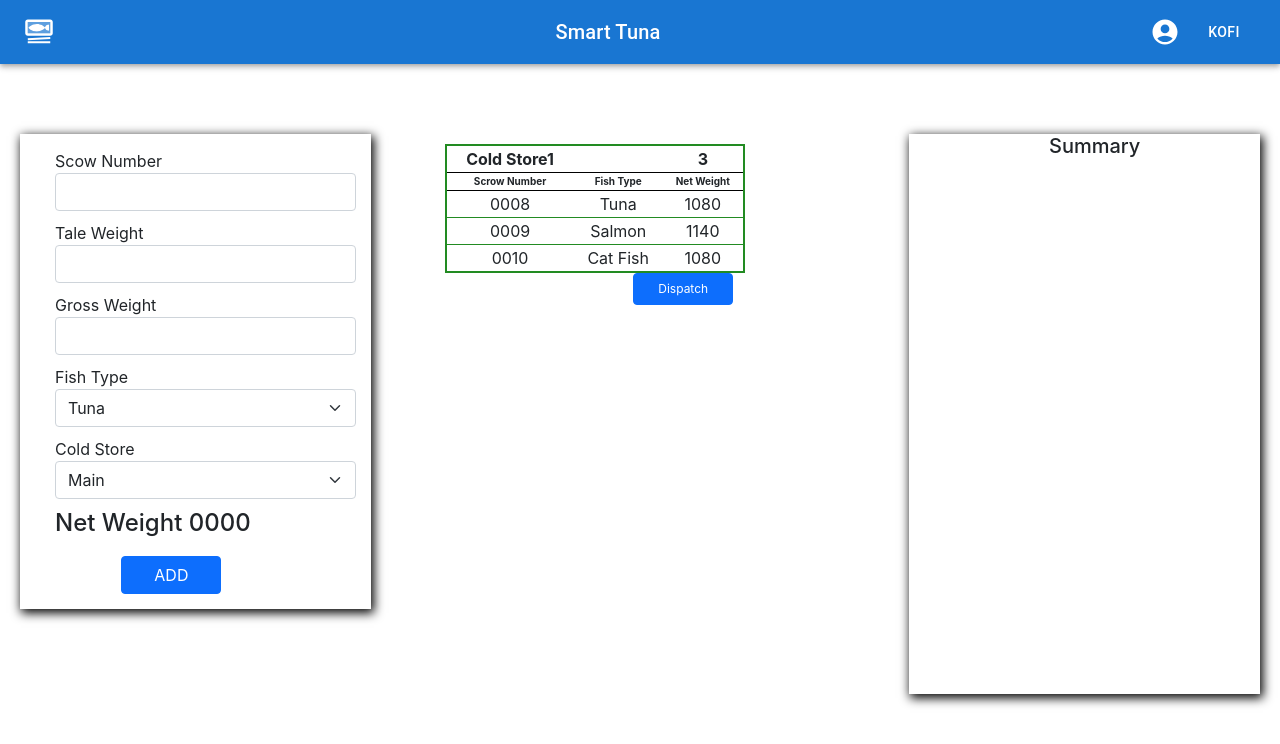
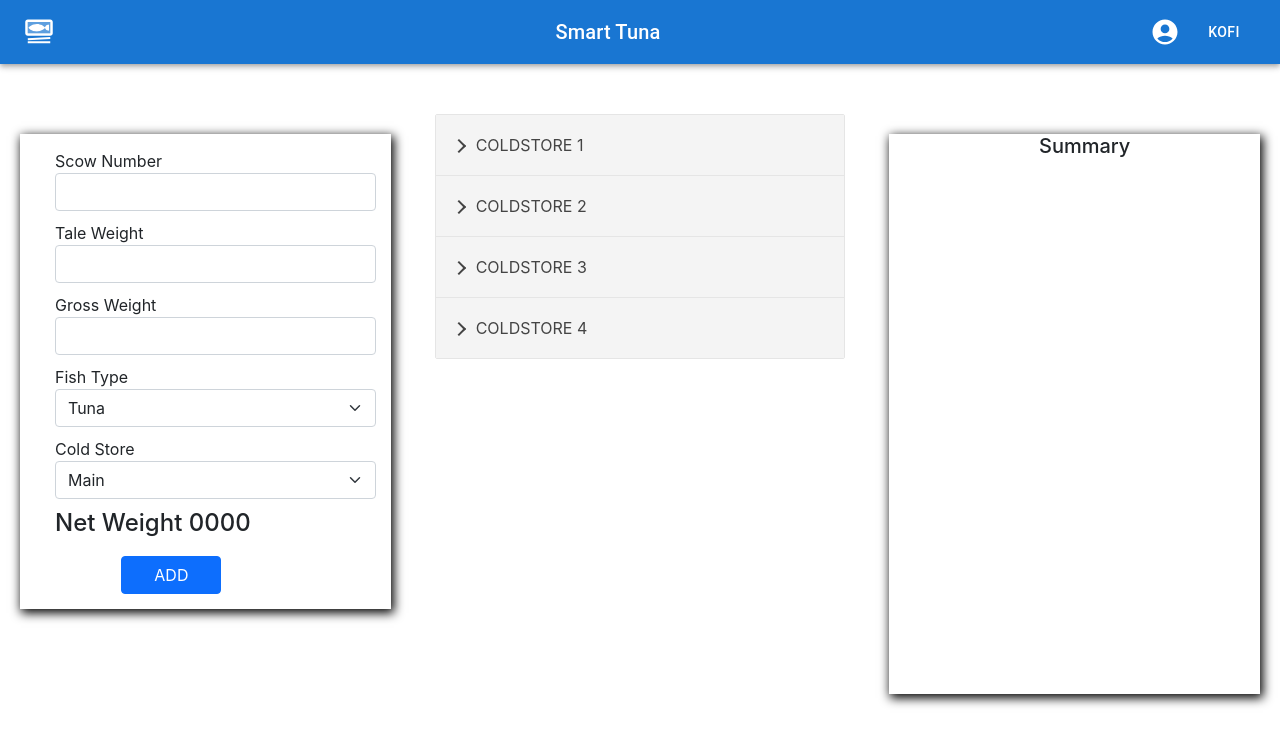
Before and after one commit to Florentpop/Dynamic-Accordion, a React (Create React App) app in the folder coldstoreapp/: page / in a window 1280 px wide. Shown: the top 744 px of the page. Built offline with nearby package versions, Linux system fonts and the light colour scheme.

Commit message:
shipSide updated

```diff
--- a/coldstoreapp/package.json
+++ b/coldstoreapp/package.json
@@ -12,7 +12,9 @@
     "@testing-library/user-event": "^13.2.1",
     "bootstrap": "^5.1.3",
     "react": "^18.2.0",
+    "react-accessible-accordion": "^5.0.0",
     "react-bootstrap": "^2.4.0",
+    "react-collapsed": "^3.3.2",
     "react-dom": "^18.2.0",
     "react-icons": "^4.4.0",
     "react-scripts": "5.0.1",
--- a/coldstoreapp/src/components/ShipSide.js
+++ b/coldstoreapp/src/components/ShipSide.js
@@ -1,9 +1,15 @@
 import React, { Component } from "react";
-import { Row, Col } from "react-bootstrap";
+import { Row, Col, Button } from "react-bootstrap";
 import "../css/ShipSide.css";
 import Form from "react-bootstrap/Form";
-
-
+import {
+  Accordion,
+  AccordionItem,
+  AccordionItemHeading,
+  AccordionItemButton,
+  AccordionItemPanel,
+} from 'react-accessible-accordion';
+import 'react-accessible-accordion/dist/fancy-example.css';
 
 class ShipSide extends Component {
   constructor(props) {
@@ -26,13 +32,23 @@ class ShipSide extends Component {
     const data = [
       { scrow: "0008", type: "Tuna", net: 1080 },
       { scrow: "0009", type: "Salmon", net: 1140 },
-      { scrow: "0010", type: "Cat Fish", net: 1080},
-    ]
+      { scrow: "0010", type: "Cat Fish", net: 1080 },
+    ];
+
+
     return (
       <div className="ship-side">
         <Row style={{ paddingTop: "50px" }}>
           <Col>
-            <form style={{boxShadow: "2px 3px 10px 1px #000", marginLeft: "20px", margin: "20px", padding: "15px ", paddingRight: "-18px"}}>
+            <form
+              style={{
+                boxShadow: "2px 3px 10px 1px #000",
+                marginLeft: "20px",
+                margin: "20px",
+                padding: "15px ",
+                paddingRight: "-18px",
+              }}
+            >
               <div className="form-group">
                 <label for="snumber">Scow Number</label>
                 <input
@@ -50,8 +66,11 @@ class ShipSide extends Component {
                 <label for="grossweight">Gross Weight</label>
                 <input type="number" class="form-control" id="grossweight" />
               </div>
-              <div className="form-group" >
-              <Form.Label className="quotesFormLabelText" style={{marginBottom: "0"}}>
+              <div className="form-group">
+                <Form.Label
+                  className="quotesFormLabelText"
+                  style={{ marginBottom: "0" }}
+                >
                   Fish Type
                 </Form.Label>
                 <Form.Select
@@ -63,10 +82,12 @@ class ShipSide extends Component {
                   <option value="Software">Herrings</option>
                   <option value="Other">Other</option>
                 </Form.Select>
-
               </div>
               <div className="form-group">
-              <Form.Label className="quotesFormLabelText" style={{marginBottom: "0"}}>
+                <Form.Label
+                  className="quotesFormLabelText"
+                  style={{ marginBottom: "0" }}
+                >
                   Cold Store
                 </Form.Label>
                 <Form.Select
@@ -80,26 +101,28 @@ class ShipSide extends Component {
                 </Form.Select>
               </div>
               <div className="form-group">
-                 <h4>Net Weight    0000</h4>
+                <h4>Net Weight 0000</h4>
               </div>
               <button type="submit" class="btn btn-primary" id="form-group">
                 ADD
               </button>
             </form>
           </Col>
-          <Col className="table">
-          <div>
+          <Col className="collapsible">
+          <Accordion>
+          <AccordionItem>
+              <AccordionItemHeading>
+                  <AccordionItemButton>
+                     COLDSTORE 1
+                  </AccordionItemButton>
+              </AccordionItemHeading>
+              <AccordionItemPanel>
+
               <table>
         <tr>
-           <th>Cold Store1</th>
-           <th></th>
-           <th>3</th>
-
-           </tr>
-            <tr>
-              <th style={{fontSize: 10}}>Scrow Number</th>
-              <th style={{fontSize: 10}}>Fish Type</th>
-              <th style={{fontSize: 10}}>Net Weight</th>
+          <th>Scrow No:</th>
+          <th>Fish Type</th>
+          <th>Net Weight</th>
         </tr>
         {data.map((val, key) => {
           return (
@@ -111,16 +134,103 @@ class ShipSide extends Component {
           )
         })}
       </table>
-          <button style={{fontSize: 12}} type="submit" class="btn btn-primary" id="form-group">
-                Dispatch
-              </button>
-        </div>
+      <Button style={{marginLeft: 100, marginTop: 5}}>Dispatch</Button>
 
+
+              </AccordionItemPanel>
+          </AccordionItem>
+          <AccordionItem>
+              <AccordionItemHeading>
+                  <AccordionItemButton>
+                     COLDSTORE 2
+                  </AccordionItemButton>
+              </AccordionItemHeading>
+              <AccordionItemPanel>
+              <table>
+              <tr>
+                <th>Scrow No:</th>
+                <th>Fish Type</th>
+                <th>Net Weight</th>
+              </tr>
+              {data.map((val, key) => {
+                return (
+                  <tr key={key}>
+                    <td>{val.scrow}</td>
+                    <td>{val.type}</td>
+                    <td>{val.net}</td>
+                  </tr>
+                )
+              })}
+            </table>
+            <Button style={{marginLeft: 100, marginTop: 5}}>Dispatch</Button>
+              </AccordionItemPanel>
+          </AccordionItem>
+          <AccordionItem>
+              <AccordionItemHeading>
+                  <AccordionItemButton>
+                     COLDSTORE 3
+                  </AccordionItemButton>
+              </AccordionItemHeading>
+              <AccordionItemPanel>
+              <table>
+              <tr>
+                <th>Scrow No:</th>
+                <th>Fish Type</th>
+                <th>Net Weight</th>
+              </tr>
+              {data.map((val, key) => {
+                return (
+                  <tr key={key}>
+                    <td>{val.scrow}</td>
+                    <td>{val.type}</td>
+                    <td>{val.net}</td>
+                  </tr>
+                )
+              })}
+            </table>
+            <Button style={{marginLeft: 100, marginTop: 5}}>Dispatch</Button>
+              </AccordionItemPanel>
+          </AccordionItem>
+          <AccordionItem>
+              <AccordionItemHeading>
+                  <AccordionItemButton>
+                     COLDSTORE 4
+                  </AccordionItemButton>
+              </AccordionItemHeading>
+              <AccordionItemPanel>
+              <table>
+              <tr>
+                <th>Scrow No:</th>
+                <th>Fish Type</th>
+                <th>Net Weight</th>
+              </tr>
+              {data.map((val, key) => {
+                return (
+                  <tr key={key}>
+                    <td>{val.scrow}</td>
+                    <td>{val.type}</td>
+                    <td>{val.net}</td>
+                  </tr>
+                )
+              })}
+            </table>
+            <Button style={{marginLeft: 100, marginTop: 5}}>Dispatch</Button>
+              </AccordionItemPanel>
+          </AccordionItem>
+      </Accordion>
           </Col>
           <Col>
-          <form style={{boxShadow: "2px 3px 10px 1px #000",height: "70vh", margin: "20px", padding: "px ", paddingRight: ""}}>
+            <form
+              style={{
+                boxShadow: "2px 3px 10px 1px #000",
+                height: "70vh",
+                margin: "20px",
+                padding: "px ",
+                paddingRight: "",
+              }}
+            >
               <div className="form-group">
-                 <h5 style={{textAlign: "center"}}>Summary</h5>
+                <h5 style={{ textAlign: "center" }}>Summary</h5>
               </div>
             </form>
           </Col>
```
Also changed, not shown: 1 other file (tests, documents, lock files or other folders). Lines whose indentation alone changed are shown as unchanged.
